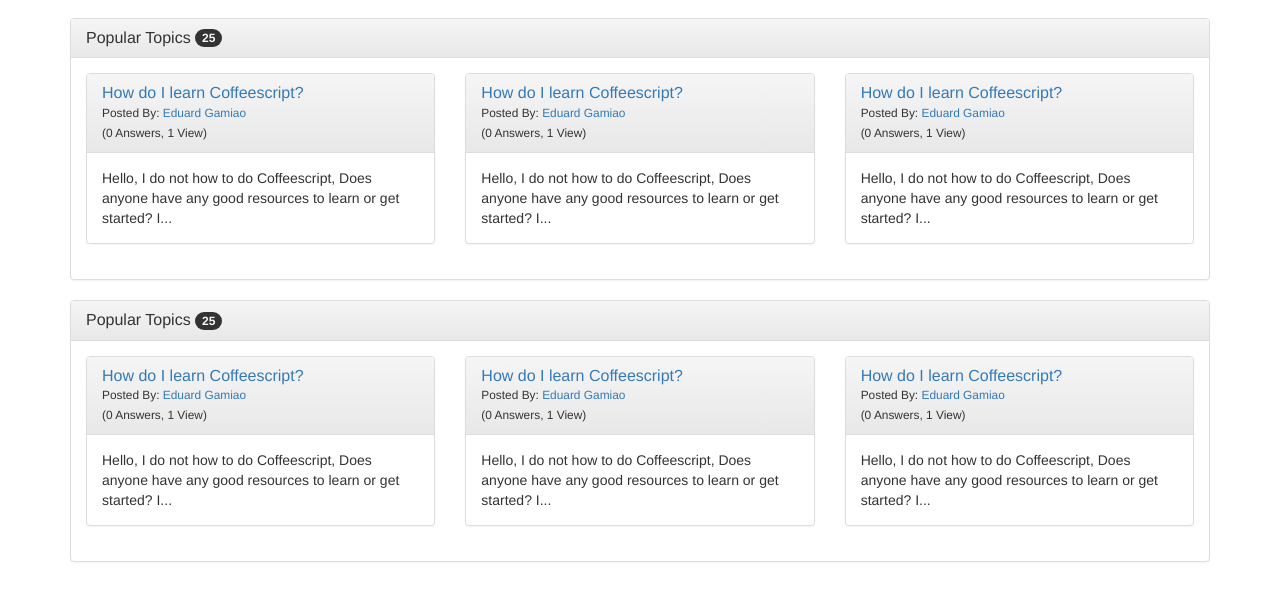
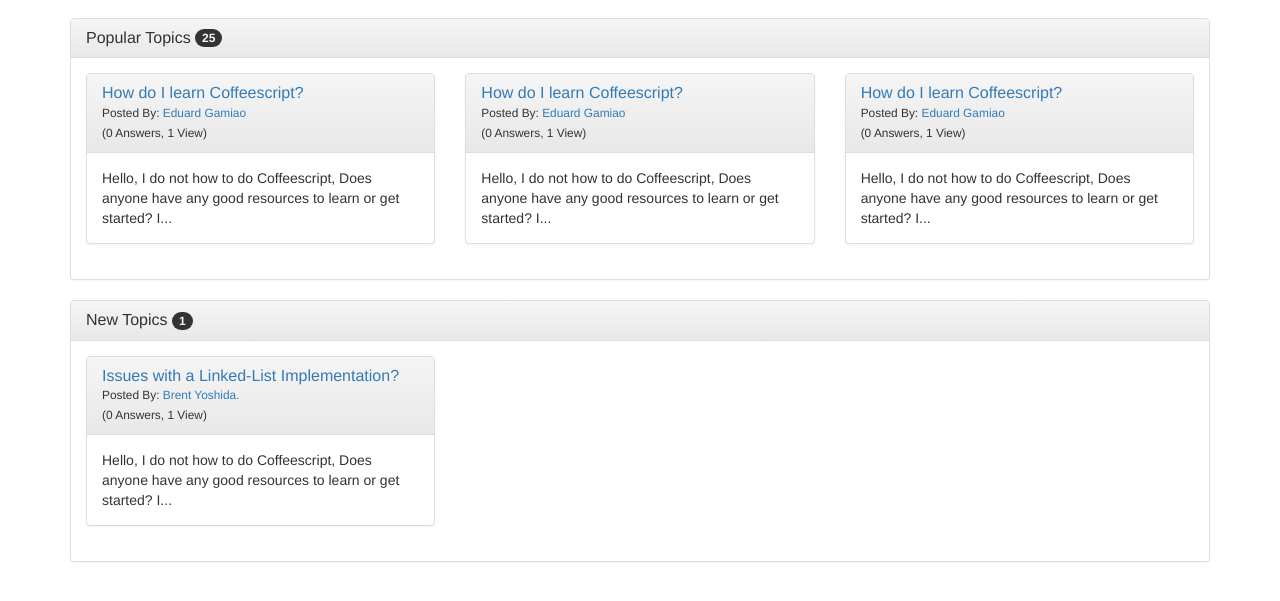
Before and after one commit to eduardgamiao/uhforum, a plain HTML site: page index.html in a window 1280 px wide. Shown: the part 177-778 px from the top of the page. Drawn offline with nearby package versions, Linux system fonts and the light colour scheme.

Commit message:
Added new topic panel.

```diff
--- a/index.html
+++ b/index.html
@@ -113,42 +113,14 @@
 
     <div class="panel panel-default">
   <div class="panel-heading">
-    <h3 class="panel-title">Popular Topics <span class="badge">25</span></h3>
+    <h3 class="panel-title">New Topics <span class="badge">1</span></h3>
   </div>
   <div class="panel-body">
     <div class="row">
  		<div class="col-md-4">
  			<div class="panel panel-default">
   <div class="panel-heading">
-    <a href="#"><h3 class="panel-title">How do I learn Coffeescript?</h3></a> <small>Posted By: <a href="#">Eduard Gamiao</a> <br/>(0 Answers, 1 View)</small>
-  </div>
-  <div class="panel-body">
-  		<div class="row">
-  			<div class="col-md-12">
-    Hello, I do not how to do Coffeescript, Does anyone have any good resources to learn or get started? I...
-    </div>
-	</div>
-    </div>
-  </div>
- 		</div>
- 		<div class="col-md-4">
- 			<div class="panel panel-default">
-  <div class="panel-heading">
-    <a href="#"><h3 class="panel-title">How do I learn Coffeescript?</h3></a> <small>Posted By: <a href="#">Eduard Gamiao</a> <br/>(0 Answers, 1 View)</small>
-  </div>
-  <div class="panel-body">
-  		<div class="row">
-  			<div class="col-md-12">
-    Hello, I do not how to do Coffeescript, Does anyone have any good resources to learn or get started? I...
-    </div>
-	</div>
-    </div>
-  </div>
- 		</div>
- 		<div class="col-md-4">
- 			<div class="panel panel-default">
-  <div class="panel-heading">
-    <a href="#"><h3 class="panel-title">How do I learn Coffeescript?</h3></a> <small>Posted By: <a href="#">Eduard Gamiao</a> <br/>(0 Answers, 1 View)</small>
+    <a href="#"><h3 class="panel-title">Issues with a Linked-List Implementation?</h3></a> <small>Posted By: <a href="#">Brent Yoshida.</a> <br/>(0 Answers, 1 View)</small>
   </div>
   <div class="panel-body">
   		<div class="row">
```
